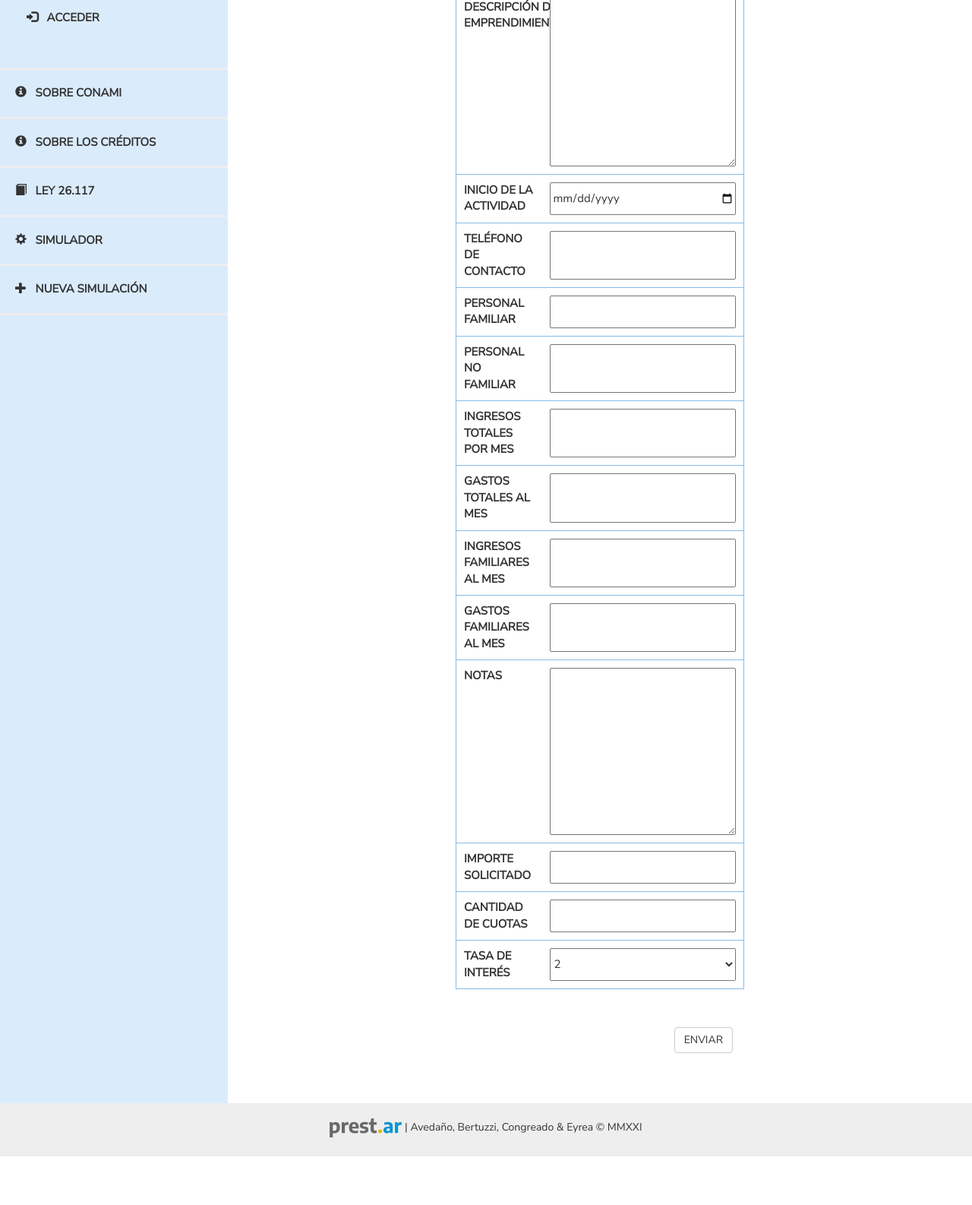
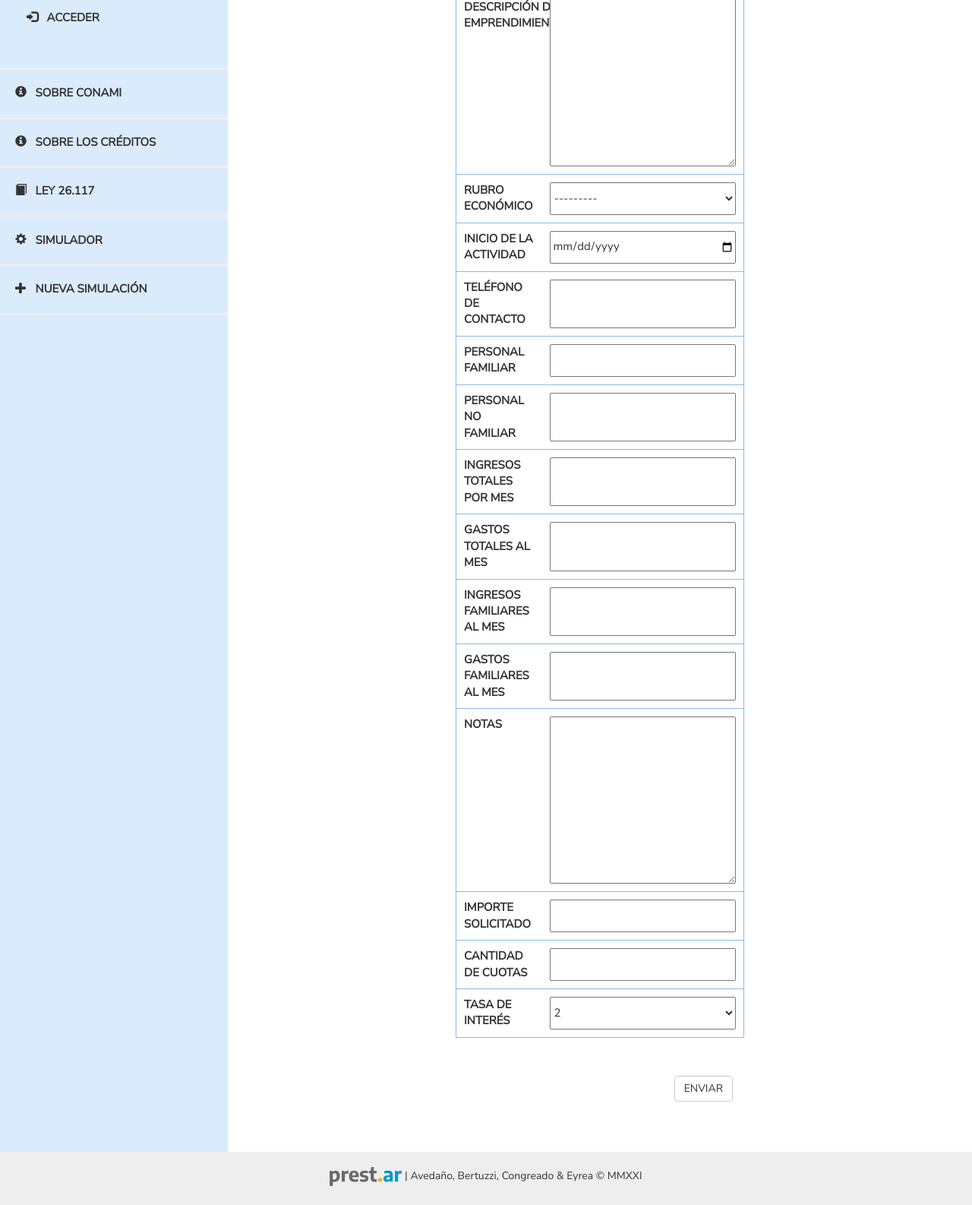
Before and after one commit to autusgo/prestar2, a Django app: page /solicitudes/new/ in a window 1280 px wide. Shown: the part 260-1846 px from the top of the page at 76% size. Before the commit the page ends 1782 px from the top, so only its background shows below. Run offline with Django 3.2, Linux system fonts and the light colour scheme; data comes from the database, SQL or seed files in the repository; both versions use the stored data as it was after the commit; some libraries are stand-ins or nearby versions.

Commit message:
agregado rubro economico a la solicitud

```diff
--- a/PrestAr/prestamos/forms.py
+++ b/PrestAr/prestamos/forms.py
@@ -25,7 +25,7 @@ class SimulacionForm(forms.ModelForm):
 class SolicitudForm(forms.ModelForm):
     class Meta:
         model = Solicitud
-        fields = ['descripcion_emp', 'inicio_actividad', 'datos_contacto', 'personal_familiar', 'personal_nofamiliar',
+        fields = ['descripcion_emp', 'rubro', 'inicio_actividad', 'datos_contacto', 'personal_familiar', 'personal_nofamiliar',
                   'ingreso_emp_mes', 'gastos_emp', 'ingresos_familiares_mes', 'gastos_familiares_mes', 'notas', 'importe_solicitado', 'cant_cuotas', 'tasa_anual']
         widgets = {
             'inicio_actividad': DateInput(),
--- a/PrestAr/prestamos/models.py
+++ b/PrestAr/prestamos/models.py
@@ -150,6 +150,13 @@ class Domicilio(models.Model):
 
 
 class Solicitud(models.Model):
+
+    RUBRO_LISTA = [
+        ('Producción', 'Producción'),
+        ('Comercialización', 'Comercialización'),
+        ('Servicios', 'Servicios'),
+    ]
+
     smvm = models.ForeignKey(
         SMVM, on_delete=models.CASCADE, null=True, default=1)
     author = models.ForeignKey(
@@ -159,6 +166,7 @@ class Solicitud(models.Model):
     created_date = models.DateTimeField(
         default=timezone.now, null=True)
     descripcion_emp = models.TextField()
+    rubro = models.CharField(max_length=200, choices=RUBRO_LISTA)
     inicio_actividad = models.DateField()
     domicilio_viv = models.ForeignKey(
         Domicilio, on_delete=models.CASCADE, related_name='domicilioviv', null=True)
--- a/PrestAr/prestamos/templates/solicitudes/solicitud_detail.html
+++ b/PrestAr/prestamos/templates/solicitudes/solicitud_detail.html
@@ -29,6 +29,8 @@
         <div class="grid-item titulo">DATOS DEL EMPRENDIMIENTO</div>
           <div class="grid-item texto">DESCRIPCIÓN</div>
           <div class="grid-item">{{ solicitud.descripcion_emp }}</div>
+          <div class="grid-item texto">RUBRO ECONÓMICO</div>
+          <div class="grid-item"> {{ solicitud.rubro }}</div>
           <div class="grid-item texto">INICIO DE LA ACTIVIDAD</div>
           <div class="grid-item">{{ solicitud.inicio_actividad|date:"SHORT_DATE_FORMAT" }}</div>
           <div class="grid-item texto">PERSONAL FAMILIAR</div>
--- a/PrestAr/prestamos/templates/solicitudes/solicitud_edit.html
+++ b/PrestAr/prestamos/templates/solicitudes/solicitud_edit.html
@@ -11,6 +11,8 @@
 
            <div class="grid-item texto">DESCRIPCIÓN DEL EMPRENDIMIENTO</div>
            <div class="grid-item">{{ form.descripcion_emp }}</div>
+           <div class="grid-item texto">RUBRO ECONÓMICO</div>
+           <div class="grid-item"> {{ form.rubro }}</div>
            <div class="grid-item texto">INICIO DE LA ACTIVIDAD</div>
            <div class="grid-item"> {{ form.inicio_actividad }}</div>
            <div class="grid-item texto">TELÉFONO DE CONTACTO</div>
```
Also changed, not shown: PrestAr/db.sqlite3, PrestAr/prestamos/migrations/0022_solicitud_actividad.py (added), PrestAr/prestamos/migrations/0023_rename_actividad_solicitud_rubro.py (added).
